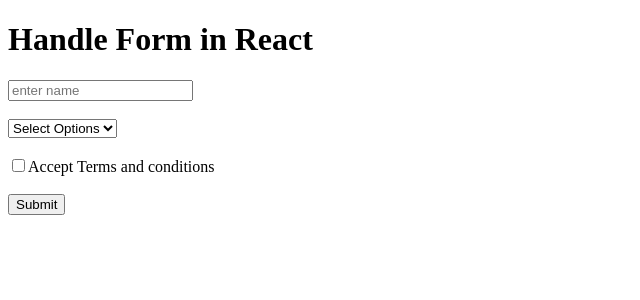
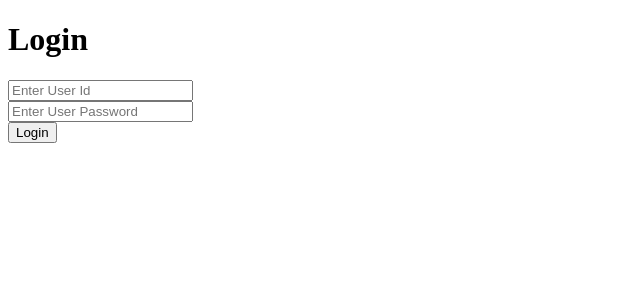
Before and after one commit to kinjalmicra/react_practical, a React (Create React App) app: page / in a window 1280 px wide. Shown: the top 300 px of the page, without its empty margins (0-640 px from the left). Built offline with nearby package versions, Linux system fonts and the light colour scheme.

Commit message:
Conditional rendering | If Condition

```diff
--- a/src/App.js
+++ b/src/App.js
@@ -2,6 +2,8 @@ import React, { Fragment, useState } from "react";
 import Gallery from "./Components/Gallery";
 import Home from "./Pages/Home";
 import Student from "./Components/Student";
+import Profile from "./Components/Profile";
+import Login from "./Components/Login";
 
 function App() {
   // const handleClick = () => {
@@ -34,9 +36,16 @@ function App() {
   const [tnc, setTnc] = useState(false);
   const [interest, setInterest] = useState("");
   function getFormData(e) {
-    console.warn(name, interest, tnc);
+    console.log(name, interest, tnc);
     e.preventDefault();
+    handleClear();
   }
+
+  const handleClear = () => {
+    setName("");
+    setTnc(false);
+    setInterest("");
+  };
   return (
     <Fragment>
       {/* <Home /> */}
@@ -82,7 +91,7 @@ function App() {
       </div> */}
 
       {/* Handle Form | checkbox | input field | select */}
-      <div className="App">
+      {/* <div>
         <h1>Handle Form in React</h1>
         <form onSubmit={getFormData}>
           <input
@@ -93,20 +102,31 @@ function App() {
           />{" "}
           <br />
           <br />
-          <select onChange={(e) => setInterest(e.target.value)}>
+          <select
+            value={interest}
+            onChange={(e) => setInterest(e.target.value)}
+          >
             <option>Select Options</option>
             <option>Marvel</option>
             <option>DC</option>
           </select>{" "}
           <br />
           <br />
-          <input type="checkbox" onChange={(e) => setTnc(e.target.checked)} />
+          <input
+            type="checkbox"
+            checked={tnc}
+            onChange={(e) => setTnc(e.target.checked)}
+          />
           <span>Accept Terms and conditions</span>
           <br />
           <br />
           <button type="submit">Submit</button>
         </form>
-      </div>
+      </div> */}
+
+      {/* Conditional rendering | If Condition */}
+      {/* <Profile /> */}
+      <Login />
     </Fragment>
   );
 }
--- /dev/null
+++ b/src/Components/Login.jsx
@@ -0,0 +1,57 @@
+import React, { useState } from "react";
+function Login() {
+  const [user, setUser] = useState("");
+  const [password, setPassword] = useState("");
+  const [userErr, setUserErr] = useState(false);
+  const [passErr, setPassErr] = useState(false);
+
+  const loginHandle = (e) => {
+    e.preventDefault();
+
+    if (user.length < 3 || password.length < 3) {
+      alert("Please enter valid values.");
+    } else {
+      alert("Login successful!");
+    }
+  };
+
+  const userHandler = (e) => {
+    const value = e.target.value;
+    setUser(value);
+    setUserErr(value.length < 3);
+  };
+
+  const passwordHandler = (e) => {
+    const value = e.target.value;
+    setPassword(value);
+    setPassErr(value.length < 3);
+  };
+  return (
+    <div>
+      <h1>Login</h1>
+      <form onSubmit={loginHandle}>
+        <div className="input-container">
+          <input
+            type="text"
+            placeholder="Enter User Id"
+            value={user}
+            onChange={userHandler}
+          />
+          {userErr && <span className="error">User not valid</span>}
+        </div>
+        <div className="input-container">
+          <input
+            type="password"
+            placeholder="Enter User Password"
+            value={password}
+            onChange={passwordHandler}
+          />
+          {passErr && <span className="error">Password not valid</span>}
+        </div>
+        <button type="submit">Login</button>
+      </form>
+    </div>
+  );
+}
+
+export default Login;
--- /dev/null
+++ b/src/Components/Profile.jsx
@@ -0,0 +1,16 @@
+import React, { useState } from 'react'
+
+export default function Profile() {
+
+    const [login, setLogin] = useState(0)
+  return (
+    <div>
+        {
+            login===1?
+            <h1>Welcome user 1</h1>
+            :login===2?<h1>Welcome user 2</h1>
+            : <h1>welcome user 3</h1>
+        }
+    </div>
+  )
+}
```
